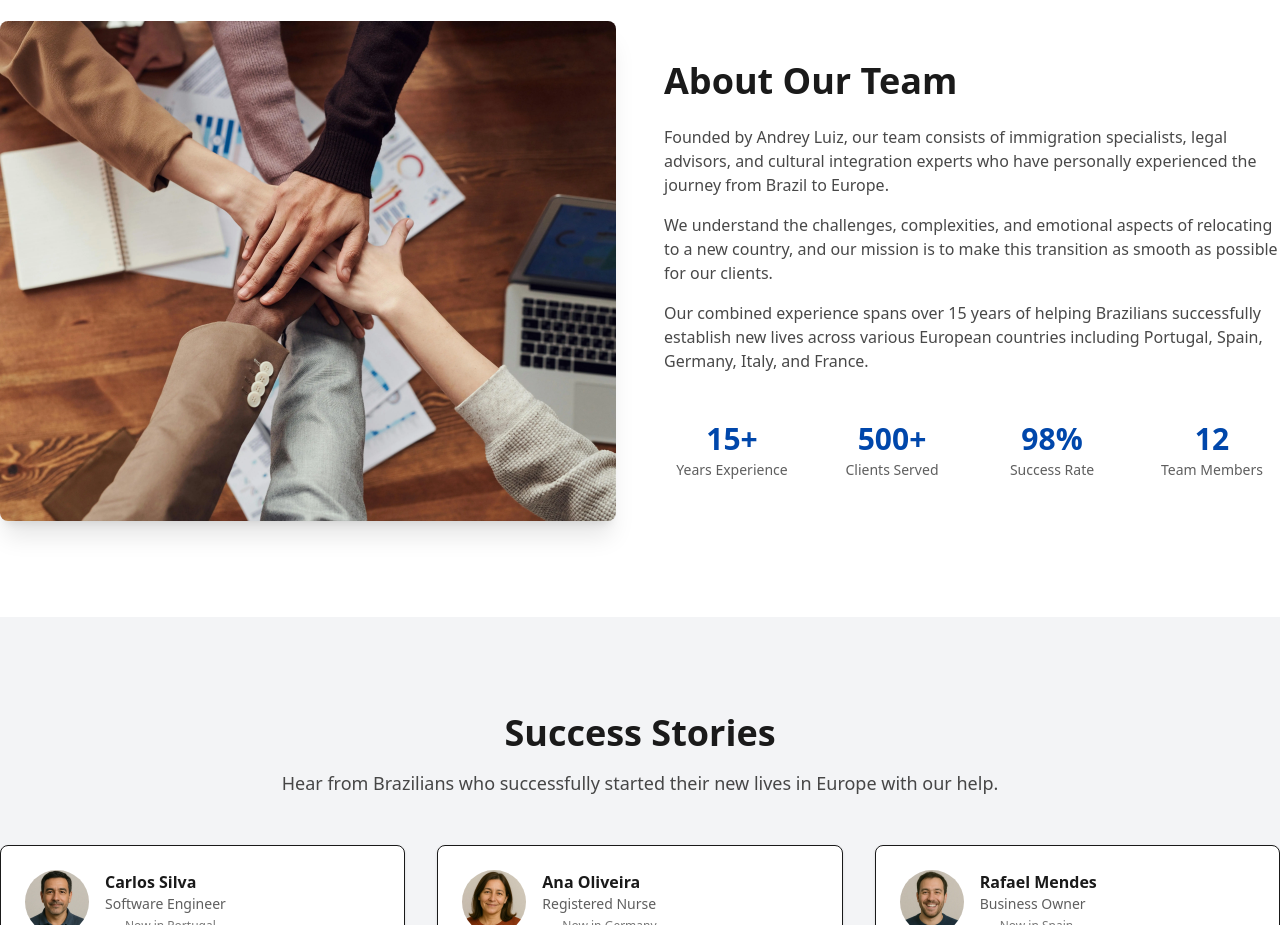
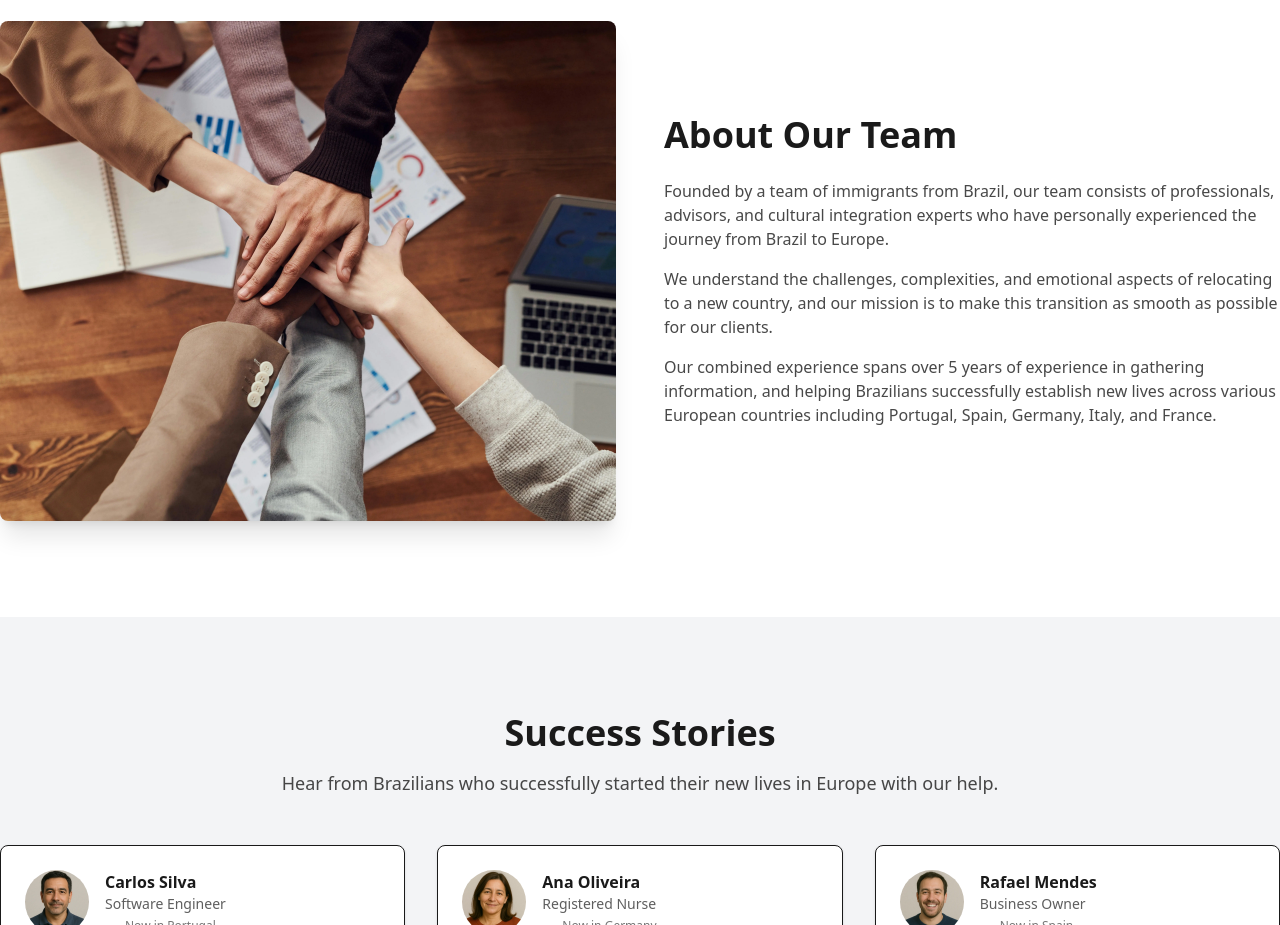
Before and after one commit to andreyluiz/immigration, a Next.js app: page /en in a window 1280 px wide. Shown: the part 1640-2565 px from the top of the page. Built offline with nearby package versions, Linux system fonts and the light colour scheme; no server answers; some icons are missing.

Commit message:
Change about section

```diff
--- a/messages/en.json
+++ b/messages/en.json
@@ -54,9 +54,9 @@
     },
     "about": {
       "title": "About Our Team",
-      "description_1": "Founded by Andrey Luiz, our team consists of immigration specialists, legal advisors, and cultural integration experts who have personally experienced the journey from Brazil to Europe.",
+      "description_1": "Founded by a team of immigrants from Brazil, our team consists of professionals, advisors, and cultural integration experts who have personally experienced the journey from Brazil to Europe.",
       "description_2": "We understand the challenges, complexities, and emotional aspects of relocating to a new country, and our mission is to make this transition as smooth as possible for our clients.",
-      "description_3": "Our combined experience spans over 15 years of helping Brazilians successfully establish new lives across various European countries including Portugal, Spain, Germany, Italy, and France.",
+      "description_3": "Our combined experience spans over 5 years of experience in gathering information, and helping Brazilians successfully establish new lives across various European countries including Portugal, Spain, Germany, Italy, and France.",
       "years_experience": "Years Experience",
       "clients_served": "Clients Served",
       "success_rate": "Success Rate",
--- a/messages/pt.json
+++ b/messages/pt.json
@@ -54,9 +54,9 @@
     },
     "about": {
       "title": "Sobre Nossa Equipe",
-      "description_1": "Fundada por Andrey Luiz, nossa equipe é composta por especialistas em imigração, consultores jurídicos e especialistas em integração cultural que vivenciaram pessoalmente a jornada do Brasil para a Europa.",
+      "description_1": "Fundada por um time de imigrantes Brasileiros, nossa equipe é composta por profissionais, consultores e especialistas em integração cultural que vivenciaram pessoalmente a jornada do Brasil para a Europa.",
       "description_2": "Entendemos os desafios, complexidades e aspectos emocionais de se mudar para um novo país, e nossa missão é tornar essa transição o mais suave possível para nossos clientes.",
-      "description_3": "Nossa experiência combinada abrange mais de 15 anos ajudando brasileiros a estabelecerem novas vidas com sucesso em vários países europeus, incluindo Portugal, Espanha, Alemanha, Itália e França.",
+      "description_3": "Nossa experiência combinada abrange mais de 5 anos de experiência em coletar informações e ajudar brasileiros a estabelecerem novas vidas com sucesso em vários países europeus, incluindo Portugal, Espanha, Alemanha, Itália e França.",
       "years_experience": "Anos de Experiência",
       "clients_served": "Clientes Atendidos",
       "success_rate": "Taxa de Sucesso",
--- a/src/components/AboutSection.tsx
+++ b/src/components/AboutSection.tsx
@@ -27,44 +27,6 @@ export function AboutSection() {
 
               <p className="text-foreground/80">{t("description_3")}</p>
             </div>
-
-            <div className="grid grid-cols-2 sm:grid-cols-4 gap-6 mt-6">
-              <div className="text-center">
-                <span className="text-3xl font-bold text-primary block">
-                  15+
-                </span>
-                <span className="text-sm text-foreground/70">
-                  {t("years_experience")}
-                </span>
-              </div>
-
-              <div className="text-center">
-                <span className="text-3xl font-bold text-primary block">
-                  500+
-                </span>
-                <span className="text-sm text-foreground/70">
-                  {t("clients_served")}
-                </span>
-              </div>
-
-              <div className="text-center">
-                <span className="text-3xl font-bold text-primary block">
-                  98%
-                </span>
-                <span className="text-sm text-foreground/70">
-                  {t("success_rate")}
-                </span>
-              </div>
-
-              <div className="text-center">
-                <span className="text-3xl font-bold text-primary block">
-                  12
-                </span>
-                <span className="text-sm text-foreground/70">
-                  {t("team_members")}
-                </span>
-              </div>
-            </div>
           </div>
         </div>
       </div>
```
